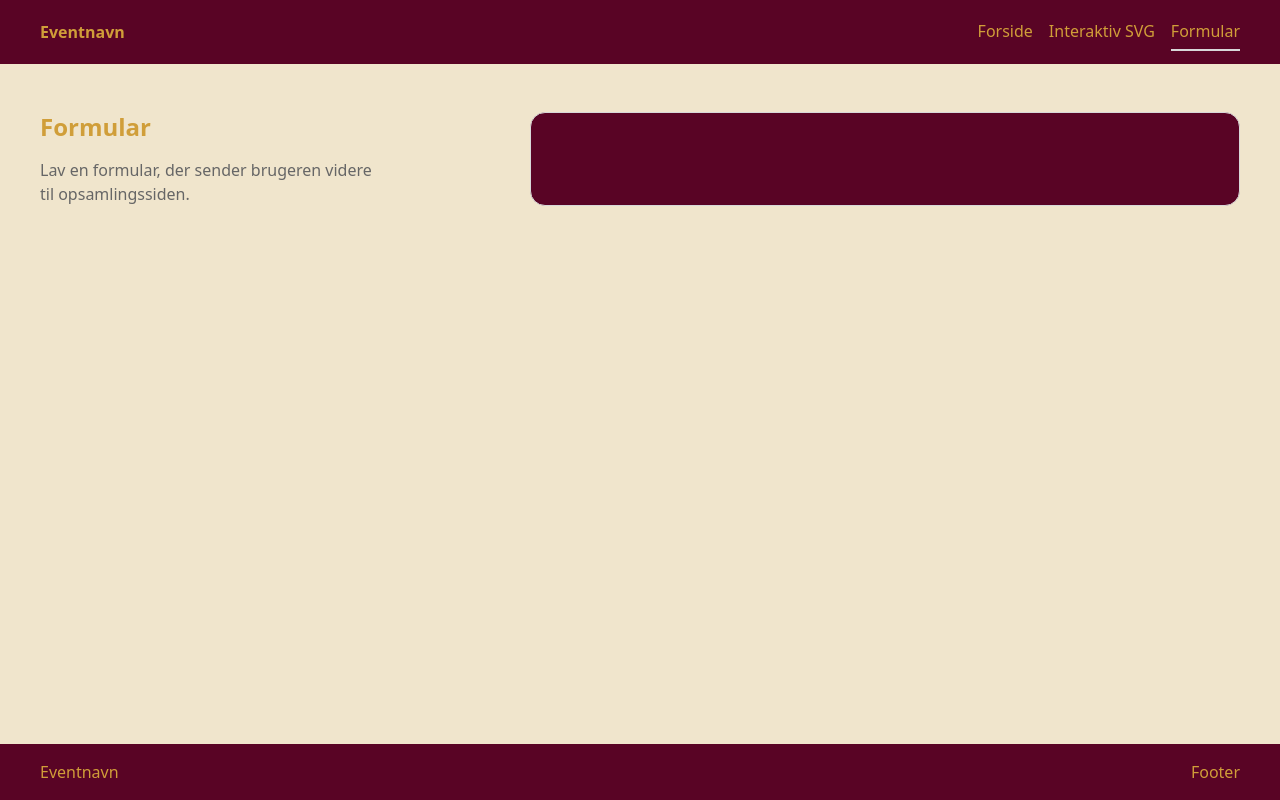
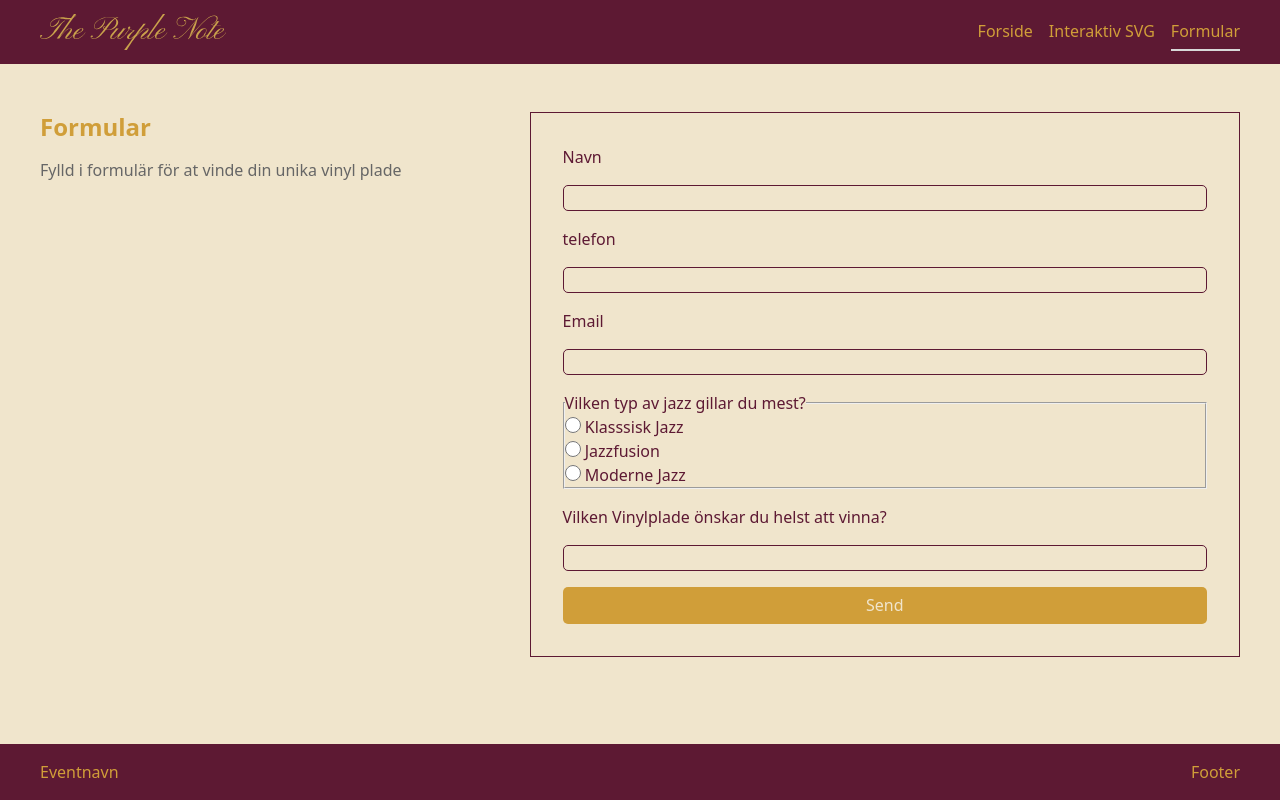
Before and after one commit to FilippaWallin/Filippa-Amandine-event-site-skabelon-main, a plain HTML site: page form.html in a window 1280 px wide. Drawn offline with Linux system fonts and the light colour scheme.

Commit message:
styleat formulär, lagt in svg

```diff
--- a/form.html
+++ b/form.html
@@ -5,6 +5,9 @@
   <meta charset="UTF-8">
   <meta name="viewport" content="width=device-width, initial-scale=1.0">
   <title>Formular | Eventnavn</title>
+  <link rel="preconnect" href="https://fonts.googleapis.com">
+  <link rel="preconnect" href="https://fonts.gstatic.com" crossorigin>
+  <link href="https://fonts.googleapis.com/css2?family=Parisienne&display=swap" rel="stylesheet">
   <link rel="stylesheet" href="./starter.css">
   <link rel="stylesheet" href="./style.css">
 </head>
@@ -12,7 +15,9 @@
 <body>
   <header class="site-header">
     <div class="header-content">
-      <a class="site-logo" href="./">Eventnavn</a>
+      <a class="site-logo" href="./">
+        <img src="image/The-Purple-Note.svg" alt="The Purple Note">
+      </a>
       <nav class="site-nav">
         <button>Menu</button>
         <ul class="menu" id="menu" popover>
@@ -28,11 +33,43 @@
     <section class="form-page">
       <header class="form-intro">
         <h1>Formular</h1>
-        <p>Lav en formular, der sender brugeren videre til opsamlingssiden.</p>
+        <p>Fylld i formulär för at vinde din unika vinyl plade</p>
       </header>
+      <form class="form-placeholder" action="./opsamling.html">
+        <label for="field-nickname">Navn</label>
+        <input type="text" id="field-nickname" name="nickname">
 
-      <form class="form-placeholder" action="./opsamling.html"></form>
+        <label for="field-telefonnummer">telefon</label>
+        <input type="text" id="field-telefonnummer" name="telefonnummer">
+
+        <label for="field-Email">Email</label>
+        <input type="text" id="field-Email" name="Email">
+
+        <fieldset>
+          <legend>Vilken typ av jazz gillar du mest?</legend>
+          <label for="field-Jazz-typ-1">
+            <input type="radio" id="field-Jazz-typ-1" name="Jazz typ" value="Klassisk jazz">
+            Klasssisk Jazz
+          </label>
+          <label for="field-Jazz-typ-2">
+            <input type="radio" id="field-Jazz-typ-2" name="Jazz typ" value="Jazzfusion">
+            Jazzfusion
+          </label>
+          <label for="field-Jazz-typ-3">
+            <input type="radio" id="field-Jazz-typ-3" name="Jazz typ" value="Moderne jazz">
+            Moderne Jazz
+          </label>
+
+        </fieldset>
+
+        <label for="field--nske-plade">Vilken Vinylplade önskar du helst att vinna?</label>
+        <input type="text" id="field--nske-plade" name="Önske plade">
+
+        <button type="submit">Send</button>
+
+      </form>
     </section>
+
   </main>
 
   <footer class="site-footer">
--- a/style.css
+++ b/style.css
@@ -1,7 +1,7 @@
 /* Variabler */
 html {
   --color-page: #f0e5cc;
-  --color-surface: #590425;
+  --color-surface: #5d1933;
   --color-text: #d09e39;
   --color-muted: #666;
   --color-border: #d8d8d8;
@@ -205,7 +205,6 @@ main > * {
 /* Flader */
 .panel,
 .svg-placeholder,
-.form-placeholder,
 .opsamling-placeholder {
   background: var(--color-surface);
   border: 1px solid var(--color-border);
@@ -225,9 +224,12 @@ main > * {
 }
 
 .form-placeholder {
-  min-height: -webkit-fill-available;
-  min-height: stretch;
-  padding: var(--space-1);
+  display: grid;
+  gap: var(--space-1);
+  align-self: start;
+  padding: var(--space-2);
+  border: 1px solid var(--color-surface);
+  color: var(--color-surface);
 }
 
 /* Details */
@@ -326,3 +328,26 @@ main > * {
   gap: var(--space-1);
   margin-top: 2rem; /* Ändra denna siffra (t.ex. till 1.5rem eller 3rem) tills avståndet blir som du vill ha det */
 }
+
+/* Formulärelement */
+input[type="text"] {
+  width: 100%;
+  box-sizing: border-box;
+  border: 1px solid var(--color-surface);
+  background: transparent;
+  border-radius: 5px;
+}
+
+button {
+  border: none;
+  background: var(--color-text);
+  color: var(--color-page);
+  padding: 0.4rem 1.5rem;
+  border-radius: 5px;
+}
+
+.figur {
+  transform-box: viwe-box;
+  translate: 0% 0%;
+  transition: translate 3s ease;
+}
```
Also changed, not shown: svg.html (+16 -2 lines), image/karta.svg (added).
